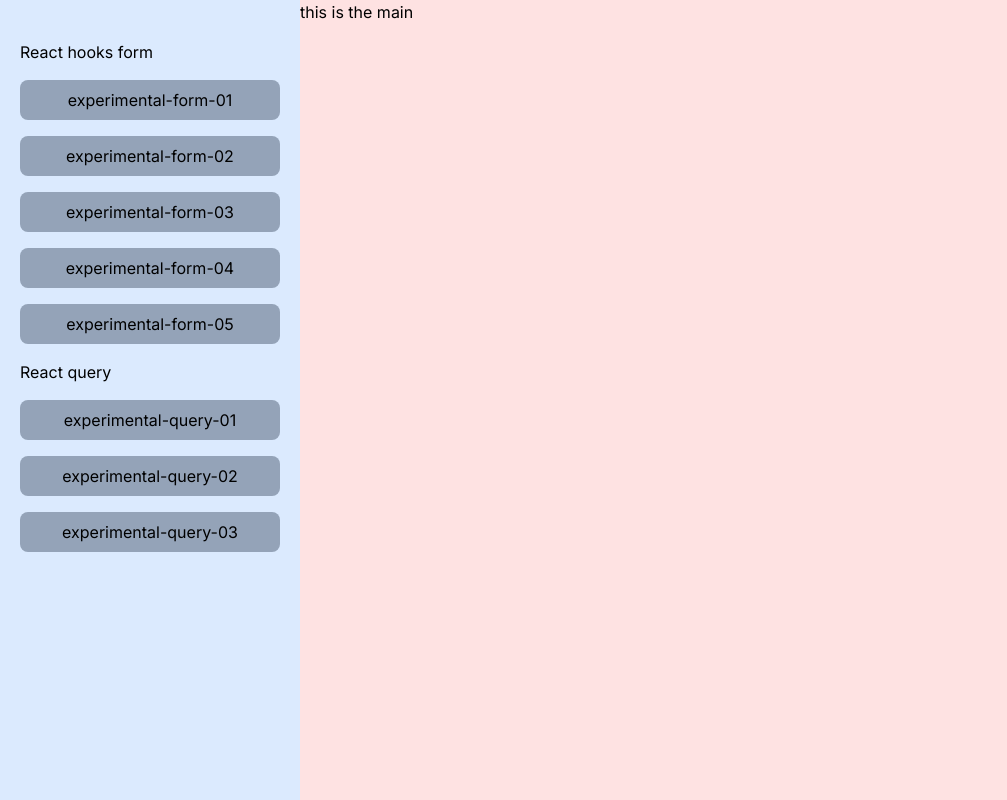
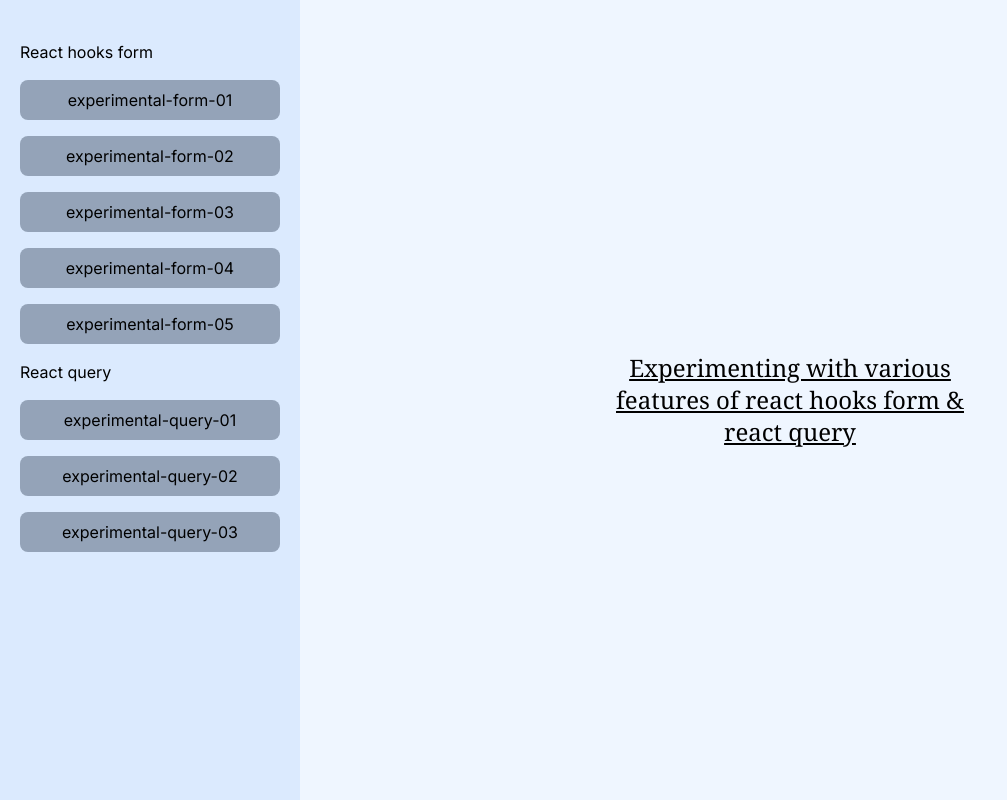
Before and after one commit to vinit-churi/experimental_coding_001-reacy-query-and-hooks-forms, a Next.js app: page / in a window 1280 px wide. Shown: the whole page, without its empty margins (0-1007 px from the left). Built offline with nearby package versions, Linux system fonts and the light colour scheme.

Commit message:
Refactor layout and update home page content

```diff
--- /dev/null
+++ b/src/app/(home)/experimental-form-01/page.tsx
@@ -0,0 +1,7 @@
+import React from "react";
+
+const Page = () => {
+  return <div>Page</div>;
+};
+
+export default Page;
--- a/src/app/(home)/layout.tsx
+++ b/src/app/(home)/layout.tsx
@@ -6,7 +6,7 @@ export default function Layout({
   children: React.ReactNode;
 }>) {
   return (
-    <div className="grid grid-cols-[300px_auto] bg-red-100 grid-rows-1 h-screen fixed w-full max-h-screen">
+    <div className="grid grid-cols-[300px_auto]  grid-rows-1 h-screen fixed w-full max-h-screen">
       <nav className="flex py-10  flex-col bg-blue-100 gap-4 px-5 overflow-y-auto min-h-0 max-h-full">
         <h2>React hooks form</h2>
         <Link
--- a/src/app/(home)/page.tsx
+++ b/src/app/(home)/page.tsx
@@ -1,3 +1,9 @@
 export default function Home() {
-  return <main>this is the main</main>;
+  return (
+    <main className="bg-blue-50 h-full flex items-center justify-center">
+      <h2 className="text-center text-2xl font-serif w-96 underline">
+        Experimenting with various features of react hooks form & react query
+      </h2>
+    </main>
+  );
 }
--- /dev/null
+++ b/src/app/not-found.tsx
@@ -0,0 +1,7 @@
+import React from "react";
+
+const NotFound = () => {
+  return <div>NotFound</div>;
+};
+
+export default NotFound;
```
